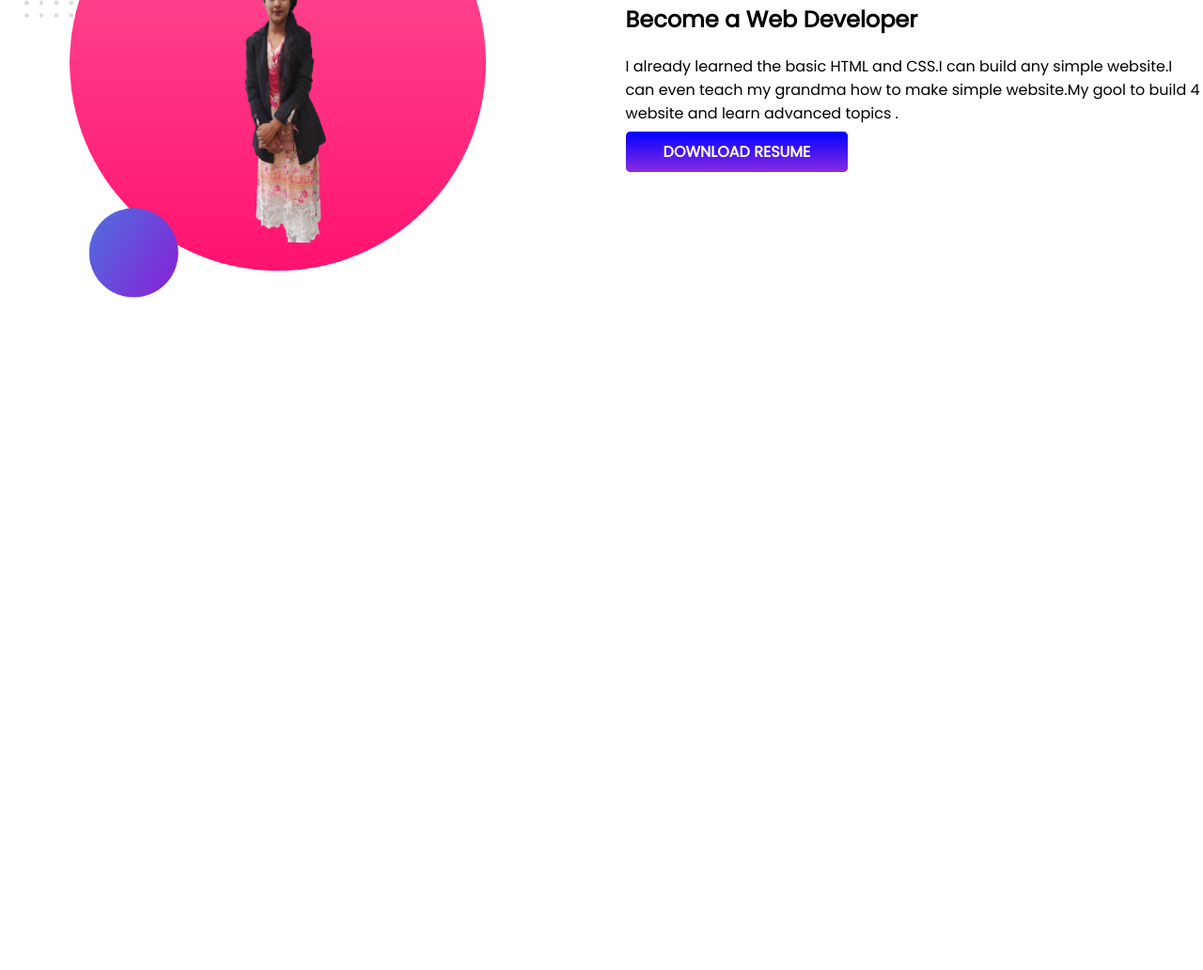
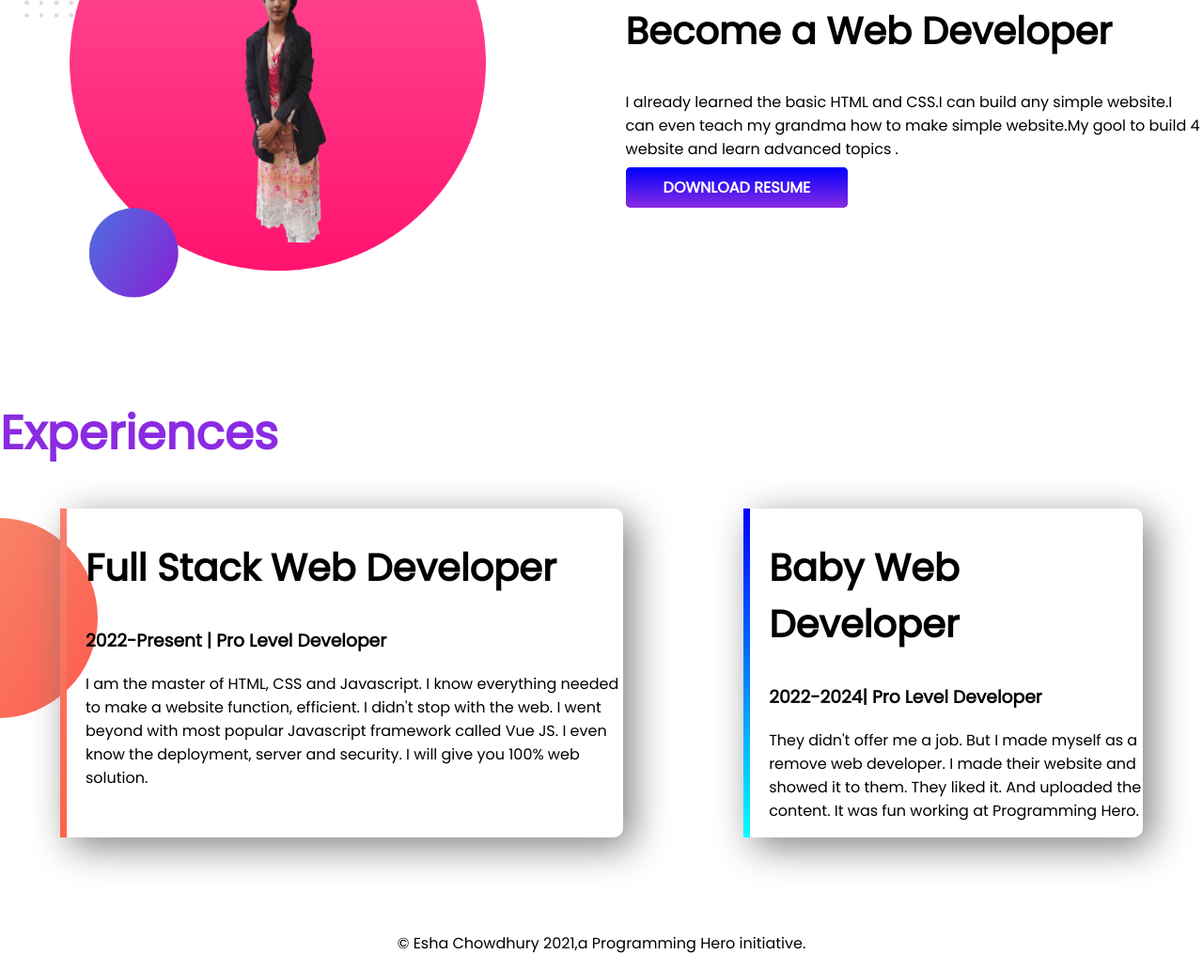
Before and after one commit to Esha55555/developer-portfolio, a plain HTML site: page index.html in a window 1280 px wide. Shown: the part 727-1759 px from the top of the page at 94% size. Before the commit the page ends 1151 px from the top, so only its background shows below. Drawn offline with Linux system fonts and the light colour scheme.

Commit message:
footer and experience added

```diff
--- a/index.html
+++ b/index.html
@@ -13,7 +13,7 @@
 </head>
 
 <body>
-    <section class="top-banner">
+    <section class="top-banner flexible-container">
         <div class="half-width">
             <h1>Welcome To</h1>
             <h1><span class="blue">Esha Chowdhury</span> World!</h1>
@@ -28,7 +28,7 @@
             <img src="images/my-cute.png" alt="">
         </div>
     </section>
-    <section class="Dream-Big">
+    <section class="Dream-Big flexible-container">
         <div class="half-width">
             <img src="images/hi.png" alt="">
         </div>
@@ -43,6 +43,33 @@
         </div>
 
     </section>
+    <section class="experience-area">
+        <h1>Experiences</h1>
+        <div class="flexible-container">
+            <div id="full-stack-experience" class="experience-item">
+                <h2>Full Stack Web Developer</h2>
+                <h3 class="blue-color">2022-Present | Pro Level Developer</h3>
+                <p>
+                    I am the master of HTML, CSS and Javascript. I know everything needed to make a website function,
+                    efficient. I didn't stop with the web. I went beyond with most popular Javascript framework called
+                    Vue
+                    JS. I even know the deployment, server and security. I will give you 100% web solution.
+                </p>
+            </div>
+            <div id="web-dev-experience" class="experience-item">
+                <h2>Baby Web Developer</h2>
+                <h3 class="blue-color">2022-2024| Pro Level Developer</h3>
+                <p>They didn't offer me a job. But I made myself as a remove web developer. I made their website and
+                    showed
+                    it to them. They liked it. And uploaded the content. It was fun working at Programming Hero.</p>
+            </div>
+        </div>
+    </section>
+    <footer>
+        <p>
+            © Esha Chowdhury 2021,a Programming Hero initiative.
+        </p>
+    </footer>
 </body>
 
 </html>
--- a/style.css
+++ b/style.css
@@ -6,16 +6,20 @@ h1{
     font-size: 50px;
     color: blueviolet;
 }
+h2{
+    font-size: 40px;
+}
 .blue{
     color:blue;
 }
-section{
+.flexible-container{
     display: flex;
     margin-bottom: 100px;
 }
 .half-width{
     width: 50%;
     padding-left: 2%;
+
 }
 .half-width img{
     width: 80%;
@@ -38,3 +42,30 @@ section{
     background-repeat: no-repeat;
     background-position: right ;
 }
+.experience-area{
+    background-image: url(images/exp-bg.png);
+    background-repeat: no-repeat;
+    background-position: left ;
+}
+.experience-item{
+    width: 10;
+    margin-left: 5%;
+    margin-right: 5%;
+    padding-left: 20px;
+    border-radius: 10px;
+    box-shadow: 10px 10px 40px gray ;
+
+}
+#web-dev-experience{
+ border-left: 7px solid;
+border-image:linear-gradient(blue,cyan);
+border-image-slice: 1;
+}
+#full-stack-experience{
+    border-left: 7px solid;
+border-image:linear-gradient(salmon,tomato);
+border-image-slice: 1;
+}
+footer p{
+    text-align:center;
+}
```
Also changed, not shown: showOff/black-removebg-preview.png (deleted), showOff/blue.jpg (deleted), 5 other files.
